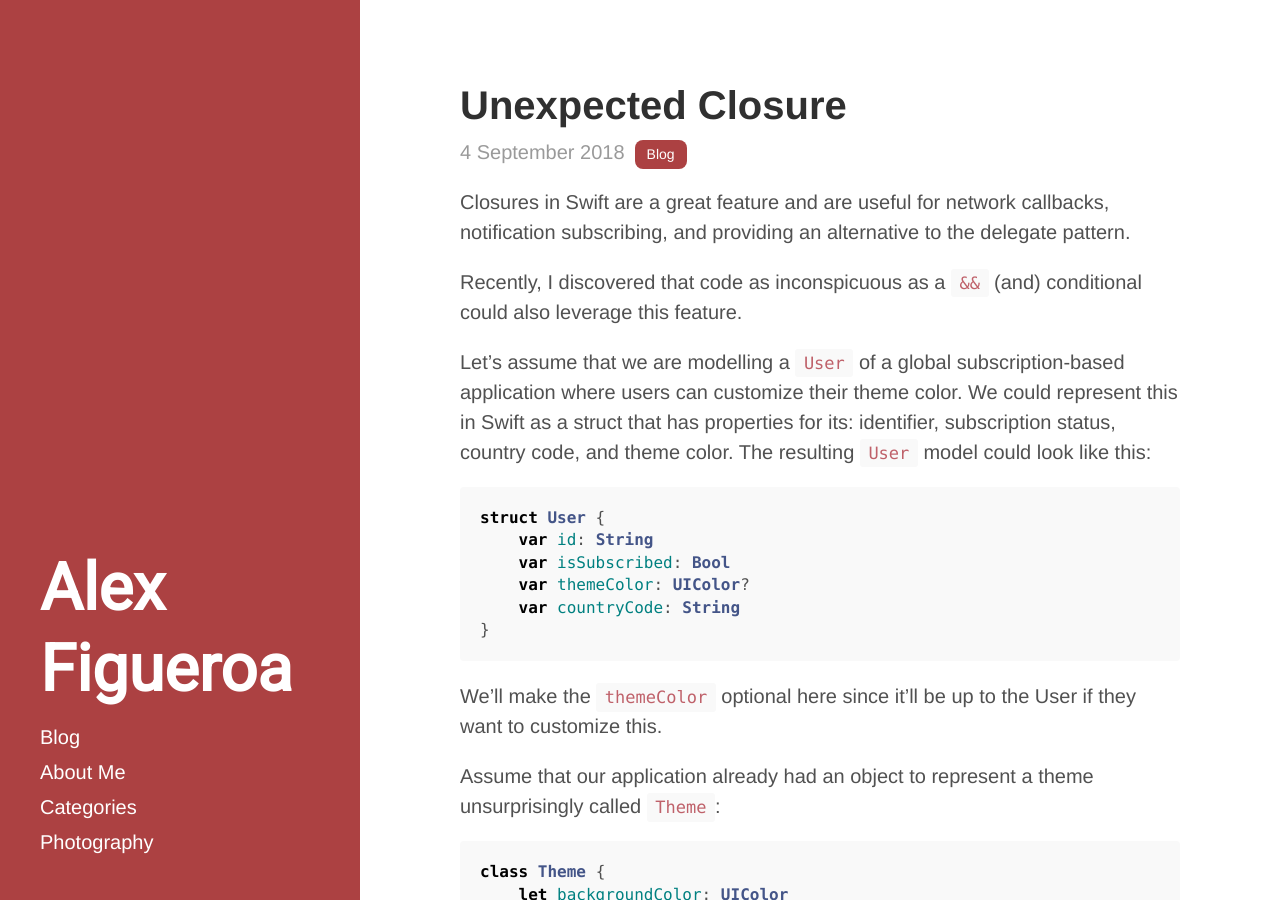
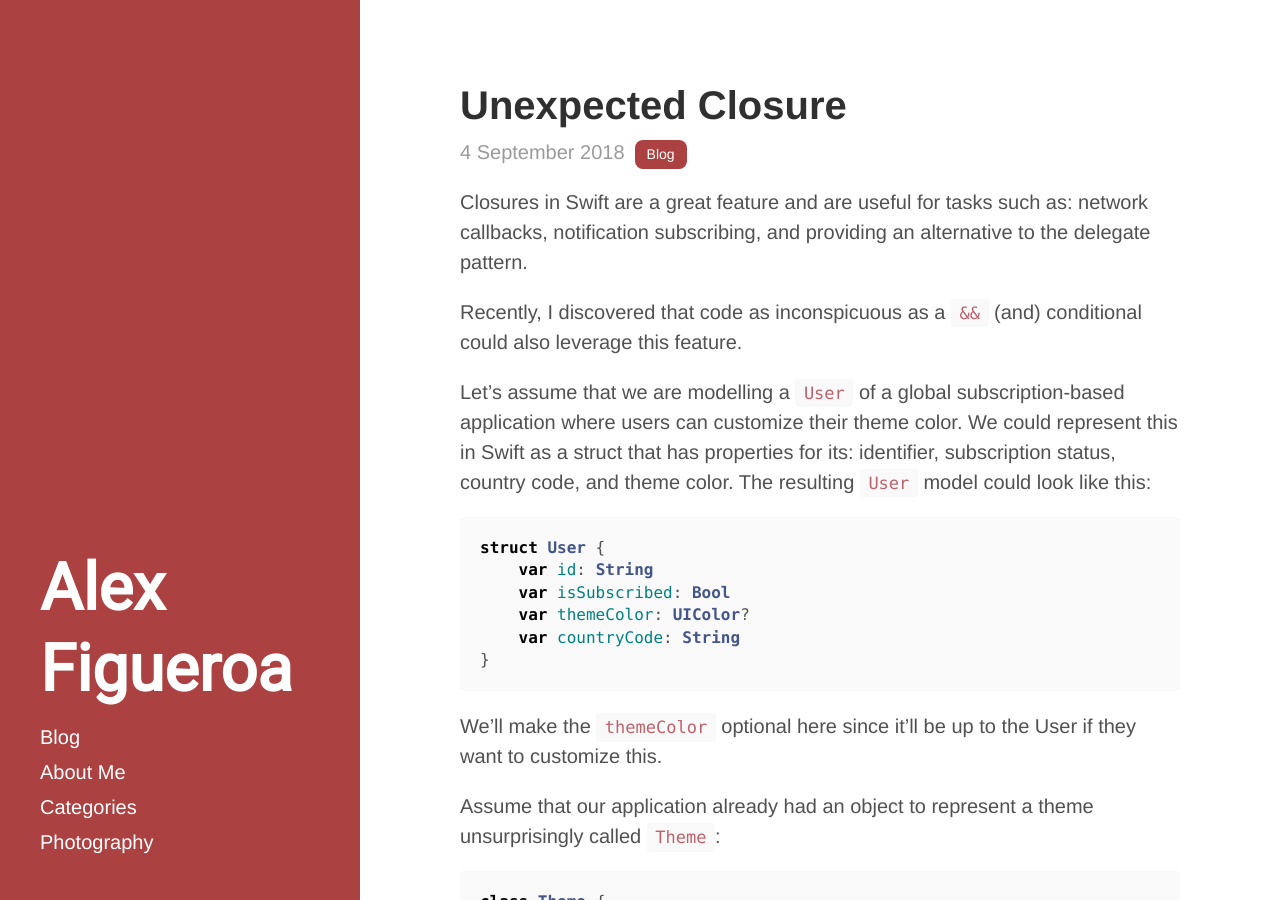
Before and after one commit to ajfigueroa/ajfigueroa.github.io, a Jekyll site: the page built from _posts/2018-09-04-Unexpected-Closure.md, in a window 1280 px wide and 900 px high. Built offline with Jekyll 4.4.1, drawn with Linux system fonts in a browser that asks for light colours.

Commit message:
[Unexpected Closure] Clarify generalization

```diff
--- a/_posts/2018-09-04-Unexpected-Closure.md
+++ b/_posts/2018-09-04-Unexpected-Closure.md
@@ -5,7 +5,7 @@ excerpt_separator: <!--break-->
 categories: Blog
 ---
 
-Closures in Swift are a great feature and are useful for network callbacks, notification subscribing, and providing an alternative to the delegate pattern.
+Closures in Swift are a great feature and are useful for tasks such as: network callbacks, notification subscribing, and providing an alternative to the delegate pattern.
 
 Recently, I discovered that code as inconspicuous as a `&&` (and) conditional could also leverage this feature.
 
```
